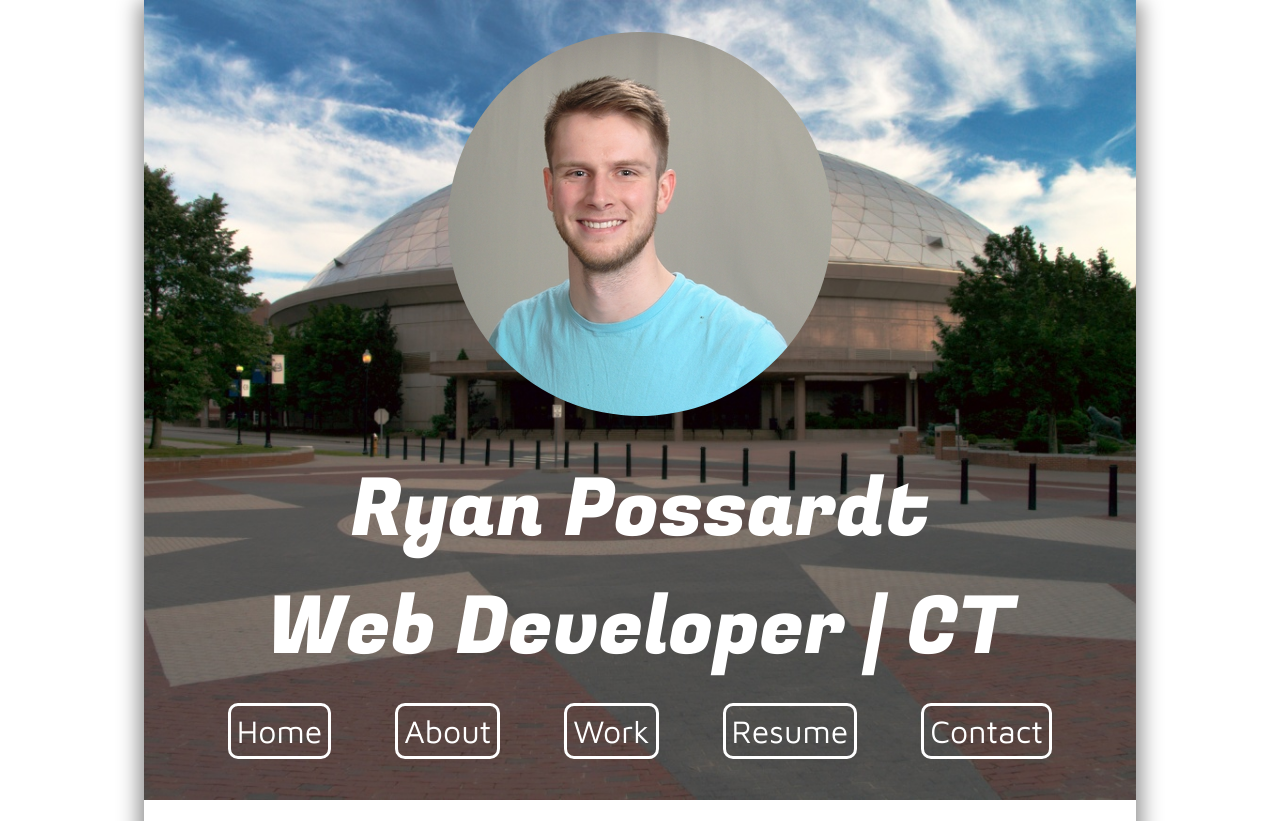
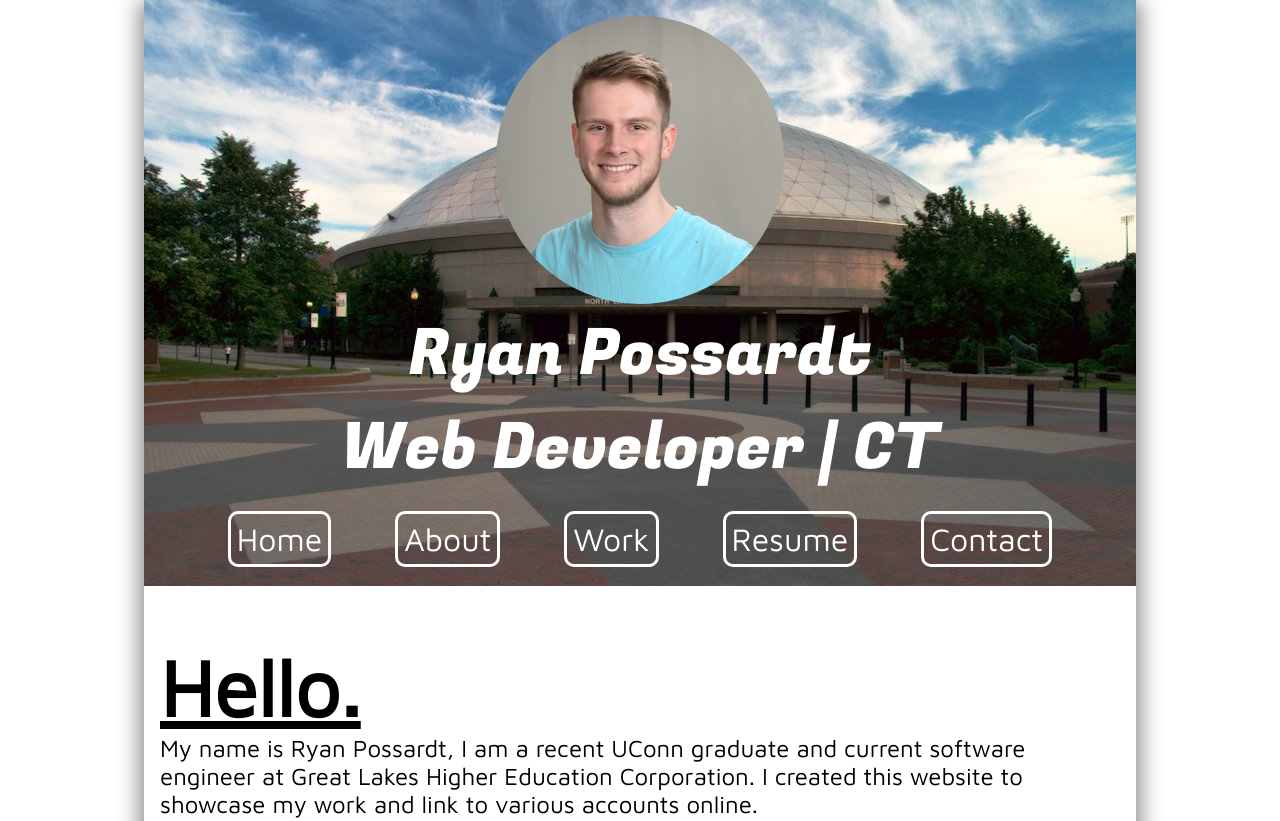
Before and after one commit to Possardt/PersonalWebsite, a website: page index.html in a window 1280 px wide. Shown: the top 821 px of the page. Drawn offline with nearby package versions, Linux system fonts and the light colour scheme; a web font is replaced by a local one.

Commit message:
optimizing parallax scroll on large screen(still little bit of work to go)

```diff
--- a/css/large-screen.css
+++ b/css/large-screen.css
@@ -40,10 +40,11 @@ label[for=nav-trigger]{
 
 .headshot-container {
 	background-attachment: fixed;
-	background-image: url("../images/Gampel_PavilionUCONN.jpg");
+	background-image: url("../images/gampel_converted.jpg");
 	background-position:center;
-	background-size: cover;
-	height: 800px;
+	background-position-y: 0;
+	/*background-size: cover;
+	height: 800px;*/
 	text-align: center;
 	transform: translateZ(0);
 	will-change:transform;
@@ -83,6 +84,7 @@ label[for=nav-trigger]{
 
 .large-screen-buttons-container{
 	display:inline-block;
+	margin-bottom:1em;
 	text-align:center;
 }
 
@@ -117,22 +119,23 @@ label[for=nav-trigger]{
 /*Id's: */
 
 .headshot {
-	background: url('../images/large-headshot.jpg');
+	background: url('../images/medium-headshot.jpg');
 	-moz-border-radius: 200px 200px 200px 200px;
 	-webkit-border-radius: 200px 200px 200px 200px;
 	border-radius: 200px 200px 200px 200px;
 	display:inline-block;
-	height: 24em;
-	margin-bottom: 2em;
-	margin-top: 2em;
-	width: 24em;
+	height: 18em;
+	/*margin-bottom: 2em;*/
+	margin-top: 1em;
+	width: 18em;
+
 }
 
 .large-screen-name {
 	color:white;
 	display:inline-block;
 	font-family: 'Fugaz One', cursive;
-	font-size: 5em;
+	font-size: 4em;
 	width:100%;
 }
 
```
Also changed, not shown: images/gampel_converted.jpg (added).
